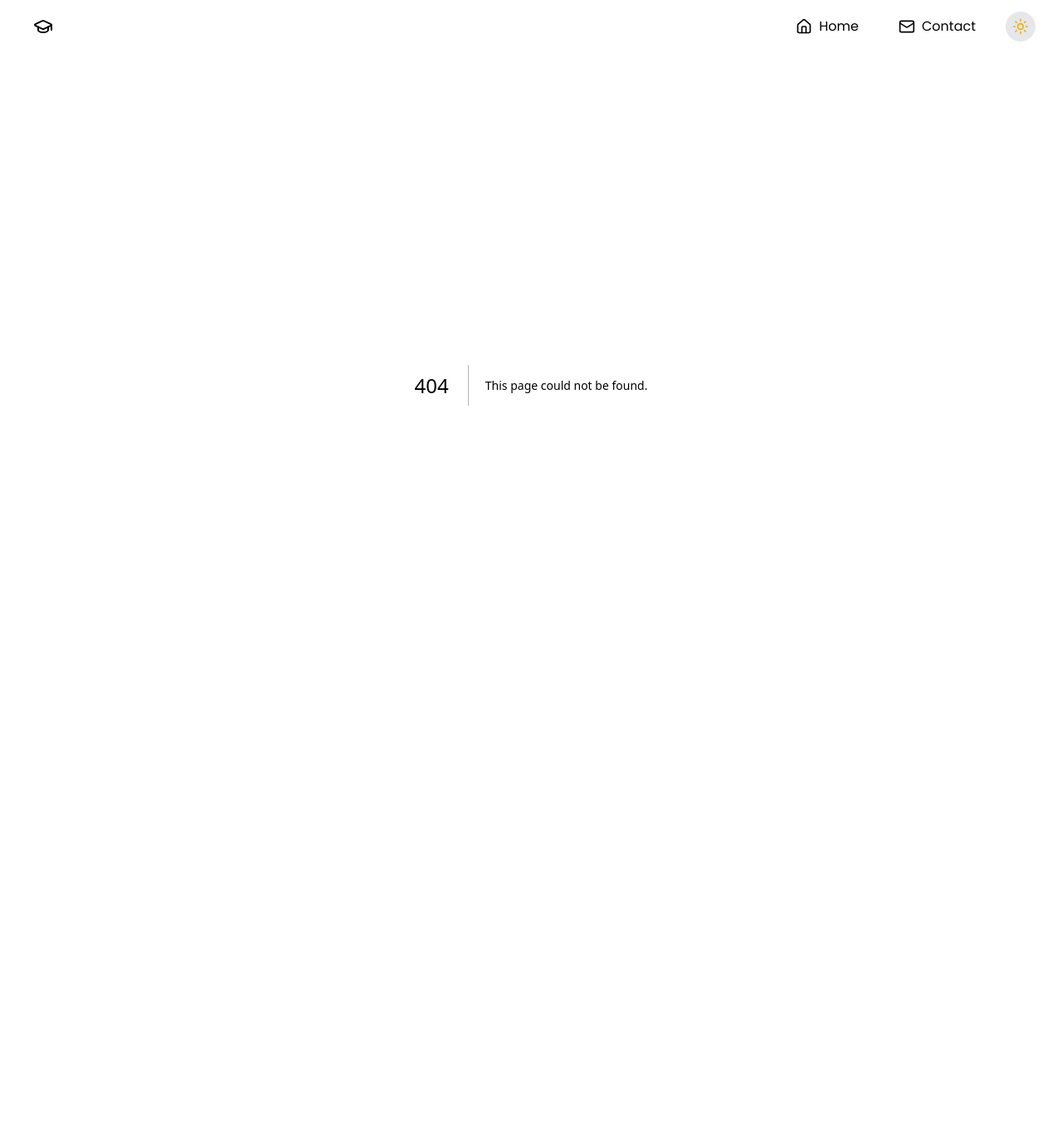
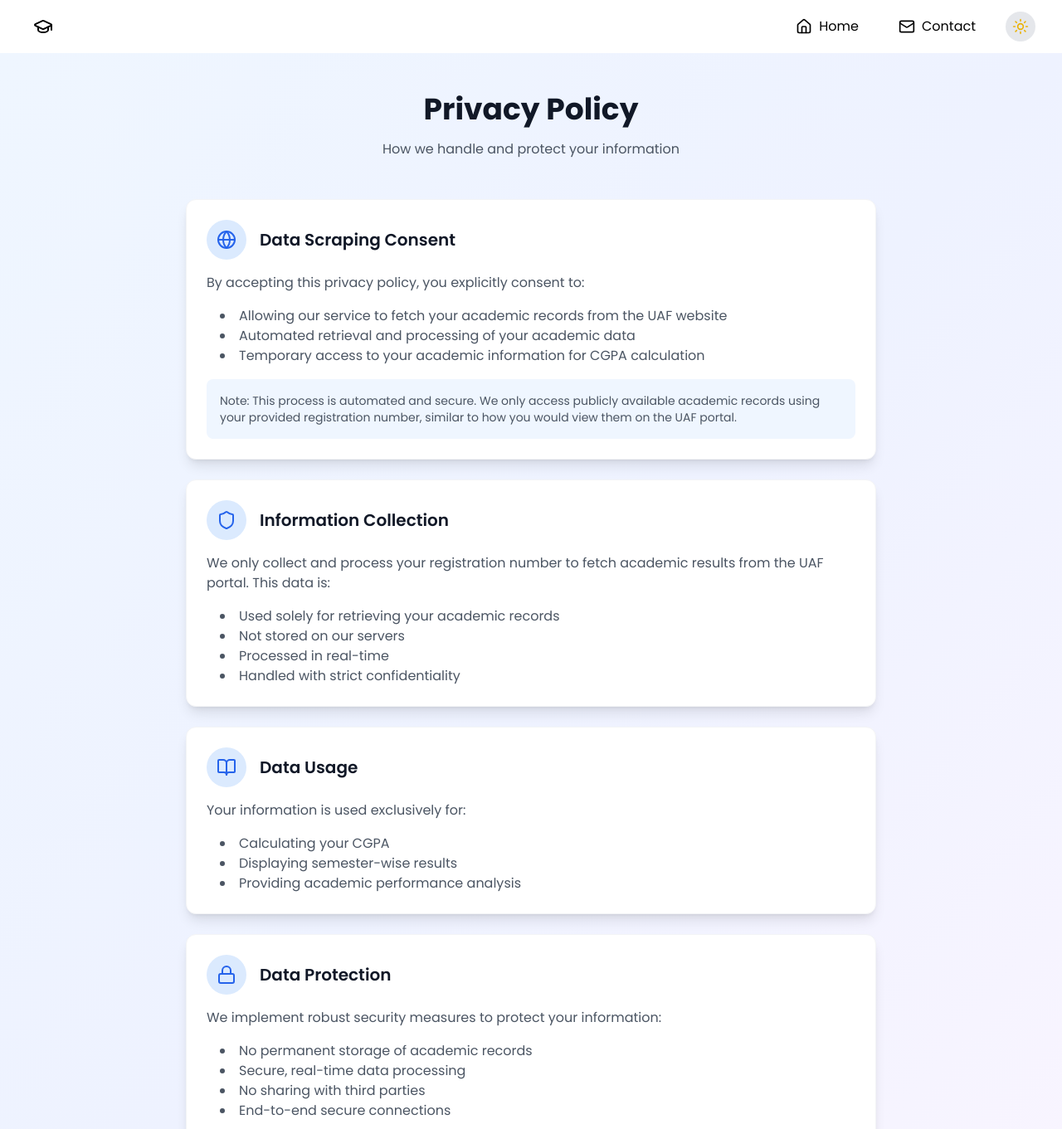
Before and after one commit to umersiddique314/cgpa-calculator, a Next.js app in the folder cgpa-calculator/: page /privacy in a window 1280 px wide. Before the commit this address had no page. Shown: the top 1361 px of the page at 83% size. Before the commit the page ends 864 px from the top, so only its background shows below. Built offline with nearby package versions, Linux system fonts and the light colour scheme.

Commit message:
feat: add Footer component and Privacy Policy page with consent checkbox in SearchForm

```diff
--- /dev/null
+++ b/cgpa-calculator/app/components/Footer.tsx
@@ -0,0 +1,60 @@
+import { Github, Linkedin, Heart } from 'lucide-react'
+import Link from 'next/link'
+
+export const Footer = () => {
+	return (
+		<footer className="mt-12 border-t border-gray-200 dark:border-gray-800">
+			<div className="max-w-7xl mx-auto px-4 py-8 sm:px-6 lg:px-8">
+				<div className="flex flex-col items-center justify-center space-y-6">
+					{/* Navigation Links */}
+					<div className="flex items-center space-x-6">
+						<Link
+							href="/privacy"
+							className="text-sm text-gray-600 dark:text-gray-400 hover:text-blue-600
+                       dark:hover:text-blue-400 transition-colors"
+						>
+							Privacy Policy
+						</Link>
+						<div className="h-4 w-px bg-gray-300 dark:bg-gray-700" />
+						<Link
+							href="/contact"
+							className="text-sm text-gray-600 dark:text-gray-400 hover:text-blue-600
+                       dark:hover:text-blue-400 transition-colors"
+						>
+							Contact
+						</Link>
+					</div>
+
+					{/* Built with love text */}
+					<div className="flex items-center justify-center space-x-2 text-sm text-gray-600 dark:text-gray-400">
+						<span>Built with</span>
+						<Heart className="w-4 h-4 text-red-500 fill-current animate-pulse" />
+						<span>by Haseeb Usman</span>
+					</div>
+
+					{/* Social Links */}
+					<div className="flex items-center space-x-4">
+						<a
+							href="https://www.linkedin.com/in/haseeb-usman"
+							target="_blank"
+							rel="noopener noreferrer"
+							className="p-2 hover:bg-gray-100 dark:hover:bg-gray-800 rounded-full
+                     transition-colors hover:text-blue-600 dark:hover:text-blue-400"
+						>
+							<Linkedin className="w-5 h-5" />
+						</a>
+						<a
+							href="https://github.com/haseebusman0305"
+							target="_blank"
+							rel="noopener noreferrer"
+							className="p-2 hover:bg-gray-100 dark:hover:bg-gray-800 rounded-full
+                     transition-colors hover:text-gray-900 dark:hover:text-white"
+						>
+							<Github className="w-5 h-5" />
+						</a>
+					</div>
+				</div>
+			</div>
+		</footer>
+	)
+}
--- a/cgpa-calculator/app/components/SearchForm.tsx
+++ b/cgpa-calculator/app/components/SearchForm.tsx
@@ -1,6 +1,7 @@
 import { Search } from 'lucide-react'
 import { motion } from 'framer-motion'
 import { toast } from 'react-hot-toast'
+import { useState } from 'react'
 
 interface SearchFormProps {
   regNumber: string;
@@ -10,6 +11,8 @@
 }
 
 export const SearchForm = ({ regNumber, loading, onSubmit, onRegNumberChange }: SearchFormProps) => {
+  const [privacyConsent, setPrivacyConsent] = useState(false);
+
   const handleInputChange = (e: React.ChangeEvent<HTMLInputElement>) => {
     const value = e.target.value.toLowerCase()
     onRegNumberChange(value)
@@ -17,6 +20,10 @@
 
   const handleSubmit = async (e: React.FormEvent) => {
     e.preventDefault()
+    if (!privacyConsent) {
+      toast.error('Please accept the privacy policy to continue');
+      return;
+    }
     const regNumberPattern = /^\d{4}-ag-\d{1,6}$/i
     if (!regNumberPattern.test(regNumber)) {
       toast.error('Format: YYYY-ag-XXXXXX (e.g., 2022-ag-7693)', {
@@ -60,6 +67,21 @@
           {loading ? 'Searching...' : 'Search'}
         </button>
       </div>
+      <div className="mt-4 flex items-center gap-2">
+        <input
+          type="checkbox"
+          id="privacy-consent"
+          checked={privacyConsent}
+          onChange={(e) => setPrivacyConsent(e.target.checked)}
+          className="rounded border-gray-300 dark:border-gray-700 text-blue-600"
+        />
+        <label htmlFor="privacy-consent" className="text-sm text-gray-600 dark:text-gray-400">
+          I agree to the{' '}
+          <a href="/privacy" className="text-blue-600 hover:underline">
+            privacy policy
+          </a>
+        </label>
+      </div>
     </motion.form>
   )
 }
--- a/cgpa-calculator/app/page.tsx
+++ b/cgpa-calculator/app/page.tsx
@@ -9,6 +9,7 @@
 import { calculateCGPA, groupBySemester, calculateSemesterCGPA, caclilateOverallCGPA, resetOverallCGPA } from './utils/calculations'
 import { motion, AnimatePresence } from 'framer-motion'
 import { toast } from 'react-hot-toast'
+import { Footer } from './components/Footer'
 
 export default function Home() {
   const [regNumber, setRegNumber] = useState('')
@@ -216,6 +217,7 @@
           )}
         </AnimatePresence>
       </div>
+      <Footer />
     </div>
   )
 }
--- /dev/null
+++ b/cgpa-calculator/app/privacy/page.tsx
@@ -0,0 +1,97 @@
+'use client'
+
+import { Shield, BookOpen, Lock, Mail, Globe } from 'lucide-react'
+import { motion } from 'framer-motion'
+
+const PolicySection = ({ icon: Icon, title, children }: { icon: any, title: string, children: React.ReactNode }) => (
+	<motion.div
+		initial={{ opacity: 0, y: 20 }}
+		animate={{ opacity: 1, y: 0 }}
+		className="bg-white dark:bg-gray-800 rounded-xl p-6 shadow-lg border border-gray-100 dark:border-gray-700"
+	>
+		<div className="flex items-center gap-4 mb-4">
+			<div className="p-3 bg-blue-100 dark:bg-blue-900/50 rounded-full">
+				<Icon className="w-6 h-6 text-blue-600 dark:text-blue-400" />
+			</div>
+			<h2 className="text-xl font-semibold text-gray-900 dark:text-gray-100">{title}</h2>
+		</div>
+		<div className="text-gray-600 dark:text-gray-400 space-y-4">
+			{children}
+		</div>
+	</motion.div>
+)
+
+const PrivacyPolicy = () => {
+	return (
+		<div className="min-h-screen bg-gradient-to-br from-blue-50 via-indigo-50 to-purple-50 dark:from-gray-900 dark:via-gray-800 dark:to-gray-900">
+			<div className="max-w-4xl mx-auto px-4 py-12 sm:px-6 lg:px-8">
+				<motion.div
+					initial={{ opacity: 0, y: -20 }}
+					animate={{ opacity: 1, y: 0 }}
+					className="text-center mb-12"
+				>
+					<h1 className="text-4xl font-bold text-gray-900 dark:text-gray-100 mb-4">Privacy Policy</h1>
+					<p className="text-gray-600 dark:text-gray-400">How we handle and protect your information</p>
+				</motion.div>
+
+				<div className="space-y-6">
+					<PolicySection icon={Globe} title="Data Scraping Consent">
+						<p>By accepting this privacy policy, you explicitly consent to:</p>
+						<ul className="list-disc list-inside ml-4 mt-2">
+							<li>Allowing our service to fetch your academic records from the UAF website</li>
+							<li>Automated retrieval and processing of your academic data</li>
+							<li>Temporary access to your academic information for CGPA calculation</li>
+						</ul>
+						<p className="mt-4 text-sm bg-blue-50 dark:bg-blue-900/20 p-4 rounded-lg">
+							Note: This process is automated and secure. We only access publicly available academic records
+							using your provided registration number, similar to how you would view them on the UAF portal.
+						</p>
+					</PolicySection>
+
+					<PolicySection icon={Shield} title="Information Collection">
+						<p>We only collect and process your registration number to fetch academic results from the UAF portal. This data is:</p>
+						<ul className="list-disc list-inside ml-4 mt-2">
+							<li>Used solely for retrieving your academic records</li>
+							<li>Not stored on our servers</li>
+							<li>Processed in real-time</li>
+							<li>Handled with strict confidentiality</li>
+						</ul>
+					</PolicySection>
+
+					<PolicySection icon={BookOpen} title="Data Usage">
+						<p>Your information is used exclusively for:</p>
+						<ul className="list-disc list-inside ml-4 mt-2">
+							<li>Calculating your CGPA</li>
+							<li>Displaying semester-wise results</li>
+							<li>Providing academic performance analysis</li>
+						</ul>
+					</PolicySection>
+
+					<PolicySection icon={Lock} title="Data Protection">
+						<p>We implement robust security measures to protect your information:</p>
+						<ul className="list-disc list-inside ml-4 mt-2">
+							<li>No permanent storage of academic records</li>
+							<li>Secure, real-time data processing</li>
+							<li>No sharing with third parties</li>
+							<li>End-to-end secure connections</li>
+						</ul>
+					</PolicySection>
+
+					<PolicySection icon={Mail} title="Contact Us">
+						<p>For any privacy concerns or questions, please reach out to us:</p>
+						<div className="mt-2">
+							<a
+								href="mailto:support@uafcalculator.live"
+								className="text-blue-600 dark:text-blue-400 hover:underline"
+							>
+								support@uafcalculator.live
+							</a>
+						</div>
+					</PolicySection>
+				</div>
+			</div>
+		</div>
+	)
+}
+
+export default PrivacyPolicy
```
